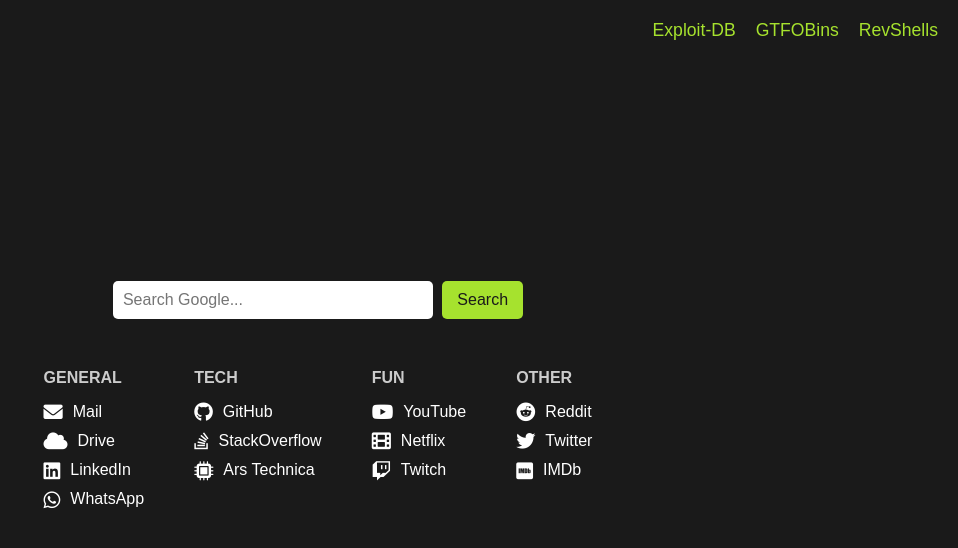
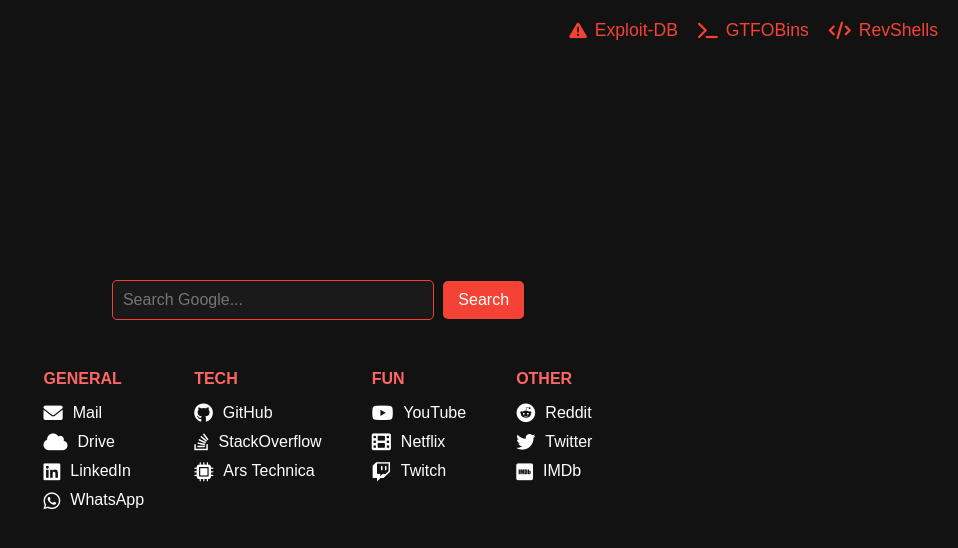
Before and after one commit to cyb3rpad/cyb3rpad.github.io, a plain HTML site: page index.html in a window 1280 px wide. Shown: the whole page, without its empty margins (322-1280 px from the left). Drawn offline with Linux system fonts and the light colour scheme.

Commit message:
nav-icons + red-theme added

```diff
--- a/index.html
+++ b/index.html
@@ -3,7 +3,7 @@
 <head>
     <meta charset="UTF-8">
     <meta name="viewport" content="width=device-width, initial-scale=1.0">
-    <title>Custom Homepage</title>
+    <title>Red Team Homepage</title>
     <!-- Font Awesome CDN -->
     <link rel="stylesheet" href="https://cdnjs.cloudflare.com/ajax/libs/font-awesome/6.0.0-beta3/css/all.min.css">
     <style>
@@ -12,7 +12,7 @@
             margin: 0;
             padding: 0;
             box-sizing: border-box;
-            background: #1a1a1a;
+            background: #121212; /* Dark background */
             color: #ffffff;
             font-family: Arial, sans-serif;
             display: flex;
@@ -28,17 +28,24 @@
             right: 20px;
             display: flex;
             gap: 20px;
+            align-items: center;
         }
 
         .navbar a {
-            color: #a6e22e;
+            color: #f44336; /* Red color */
             text-decoration: none;
             font-size: 1.1em;
+            display: flex;
+            align-items: center;
             transition: color 0.3s;
         }
 
         .navbar a:hover {
-            color: #ffffff;
+            color: #ff6666; /* Lighter red on hover */
+        }
+
+        .navbar a i {
+            margin-right: 8px; /* Space between icon and text */
         }
 
         /* Google Search Bar */
@@ -52,8 +59,9 @@
             padding: 10px;
             font-size: 1em;
             border-radius: 5px;
-            border: none;
-            outline: none;
+            border: 1px solid #f44336; /* Red border */
+            background-color: #1a1a1a; /* Dark input background */
+            color: #ffffff;
         }
 
         .search-container button {
@@ -61,8 +69,8 @@
             font-size: 1em;
             border-radius: 5px;
             border: none;
-            background-color: #a6e22e;
-            color: #1a1a1a;
+            background-color: #f44336; /* Red button */
+            color: #ffffff;
             cursor: pointer;
             margin-left: 5px;
         }
@@ -88,7 +96,7 @@
             font-size: 1em;
             font-weight: bold;
             margin-bottom: 15px;
-            color: #cccccc;
+            color: #ff6666; /* Lighter red for category titles */
         }
 
         /* Link styling */
@@ -104,7 +112,7 @@
 
         /* Link hover effect */
         .link:hover {
-            color: #a6e22e;
+            color: #f44336; /* Red hover effect */
         }
 
         /* Icon styling */
@@ -118,9 +126,15 @@
 
     <!-- Navbar -->
     <div class="navbar">
-        <a href="https://www.exploit-db.com" target="_blank">Exploit-DB</a>
-        <a href="https://gtfobins.github.io" target="_blank">GTFOBins</a>
-        <a href="https://www.revshells.com" target="_blank">RevShells</a>
+        <a href="https://www.exploit-db.com" target="_blank">
+            <i class="fas fa-exclamation-triangle"></i> Exploit-DB
+        </a>
+        <a href="https://gtfobins.github.io" target="_blank">
+            <i class="fas fa-terminal"></i> GTFOBins
+        </a>
+        <a href="https://www.revshells.com" target="_blank">
+            <i class="fas fa-code"></i> RevShells
+        </a>
     </div>
 
     <!-- Centered Content -->
```
